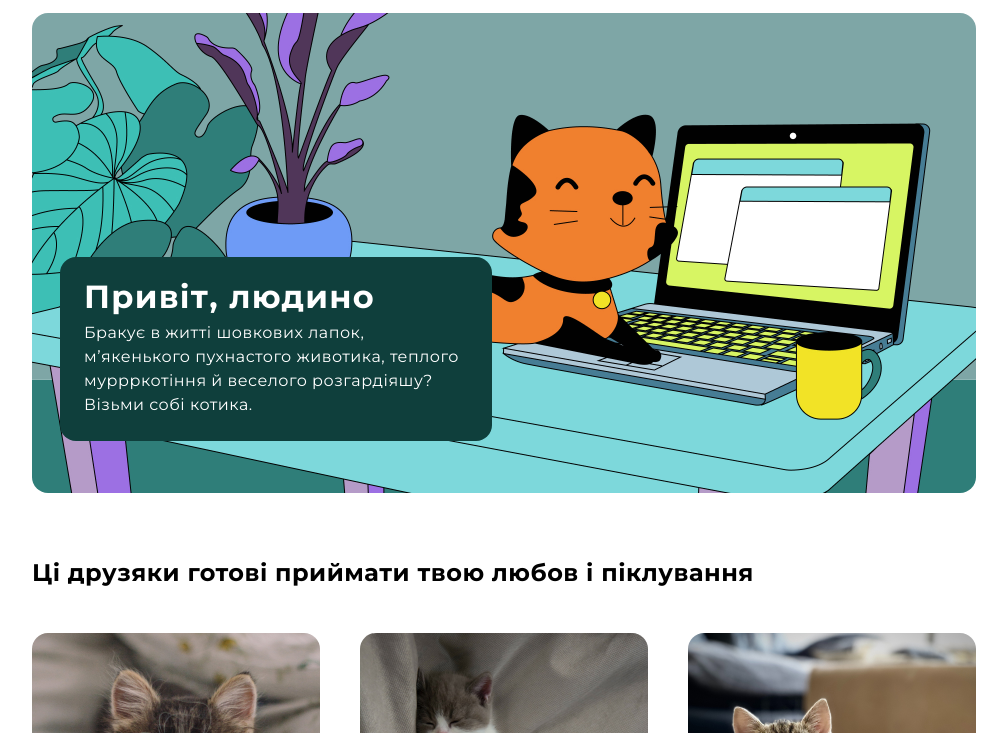
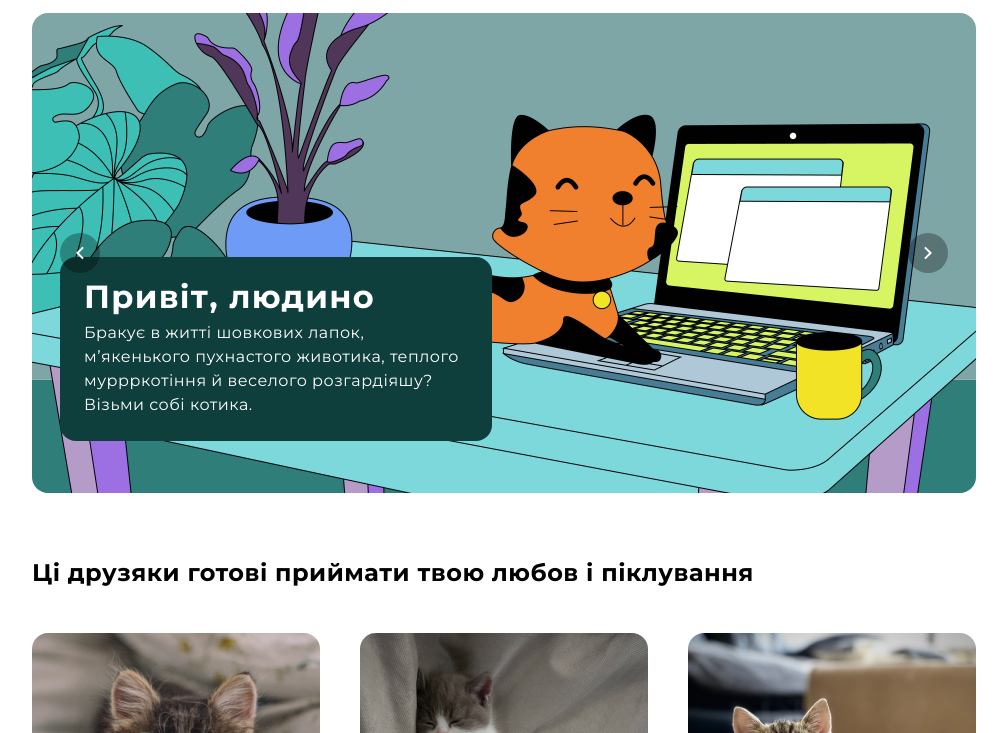
Before and after one commit to Volodymyr-Mospan/practise-html-css, a website: page index.html in a window 1280 px wide. Shown: the part 67-800 px from the top of the page, without its empty margins (136-1143 px from the left). Drawn offline with Linux system fonts and the light colour scheme.

Commit message:
started to add js

```diff
--- a/index.html
+++ b/index.html
@@ -32,7 +32,7 @@
       </nav>
     </header>
     <main>
-      <section class="section hero container">
+      <!-- <section class="section hero container">
         <div class="hero__bgimage">
           <div class="text__container">
             <h1 class="hero__title">Привіт, людино</h1>
@@ -42,10 +42,65 @@
             </p>
           </div>
         </div>
+      </section> -->
+
+      <section class="section hero container">
+        <!-- <div class="container"> -->
+        <ul class="hero-list list">
+          <li class="hero-item first">
+            <div class="text__container">
+              <h1 class="hero__title">Привіт, людино</h1>
+              <p class="hero__text">
+                Бракує в житті шовкових лапок, м’якенького пухнастого животика,
+                теплого муррркотіння й веселого розгардіяшу? <br />Візьми собі
+                котика.
+              </p>
+            </div>
+          </li>
+          <!-- <li class="hero-item second">
+              <div class="greeting">
+                <h1>Нарешті ти тут</h1>
+                <p>
+                  Люди й котики разом завжди щасливіші. Тож додай у своє життя
+                  щастячка. Чекаємо тебе!<br />
+                  Візьми собі котика.
+                </p>
+              </div>
+            </li>
+            <li class="hero-item third">
+              <div class="greeting">
+                <h1>Котики чекають</h1>
+                <p>
+                  Вибери того, що створений для тебе. Нехай сама любов муркоче
+                  тобі на вушко й торкається лапкою. <br />
+                  Візми собі котика.
+                </p>
+              </div>
+            </li> -->
+        </ul>
+        <div class="hero-buttons">
+          <button type="button" class="hero-btn next">
+            <img
+              src="./img/arrow-right.svg"
+              alt="стрілка вліво"
+              width="24"
+              height="24"
+            />
+          </button>
+          <button type="button" class="hero-btn prev">
+            <img
+              src="./img/arrow-left.svg"
+              alt="стрілка вправо"
+              width="24"
+              height="24"
+            />
+          </button>
+        </div>
+        <!-- </div> -->
       </section>
 
       <section class="section container">
-        <h2 class="section__title">
+        <h2 class="section__title js-title">
           Ці друзяки готові приймати твою любов і піклування
         </h2>
         <ul class="cat__list">
@@ -171,5 +226,6 @@
         </section>
       </div>
     </footer>
+    <script src="./js/index.js"></script>
   </body>
 </html>
--- /dev/null
+++ b/js/index.js
@@ -0,0 +1,6 @@
+const titleSectionTwo = document.querySelector('.js-title');
+titleSectionTwo.addEventListener('click', onTextClick);
+
+function onTextClick() {
+  console.log('Click on text');
+}
--- a/styles.css
+++ b/styles.css
@@ -99,9 +99,10 @@ img {
 
 .hero {
   height: 480px;
+  position: relative;
 }
 
-.hero__bgimage {
+/* .hero__bgimage {
   position: relative;
 
   width: 100%;
@@ -113,6 +114,36 @@ img {
   background-repeat: no-repeat;
 
   border-radius: 16px;
+} */
+
+.hero-list {
+  height: 100%;
+  position: relative;
+}
+
+.hero-item {
+  position: relative;
+
+  width: 100%;
+  height: 100%;
+
+  background-size: cover;
+  background-origin: content-box;
+  background-repeat: no-repeat;
+
+  border-radius: 16px;
+}
+
+.hero-item.first {
+  background-image: url(./img/hero@2x.jpg);
+}
+
+.hero-item.second {
+  background-image: url(./img/hero-bg-2.jpeg);
+}
+
+.hero-item.third {
+  background-image: url(./img/hero-bg-3.jpeg);
 }
 
 .text__container {
@@ -143,6 +174,34 @@ img {
   letter-spacing: 0.5px;
 
   color: #ffffff;
+}
+
+.hero-btn {
+  position: absolute;
+  top: 50%;
+  transform: translateY(-50%);
+  width: 40px;
+  height: 40px;
+  border: none;
+  background-color: rgba(0, 0, 0, 0.3);
+  border-radius: 50%;
+  display: flex;
+  align-items: center;
+  justify-content: center;
+  cursor: pointer;
+}
+
+.hero-btn:hover,
+.hero-btn:focus {
+  background-color: #f07f2e;
+}
+
+.hero-btn.next {
+  right: 36px;
+}
+
+.hero-btn.prev {
+  left: 36px;
 }
 
 .cat__list {
```
Also changed, not shown: package.json (added, +24 -0 lines), img/arrow-left.svg (added), img/arrow-right.svg (added), img/social-icon.svg (added), 2 other files.
